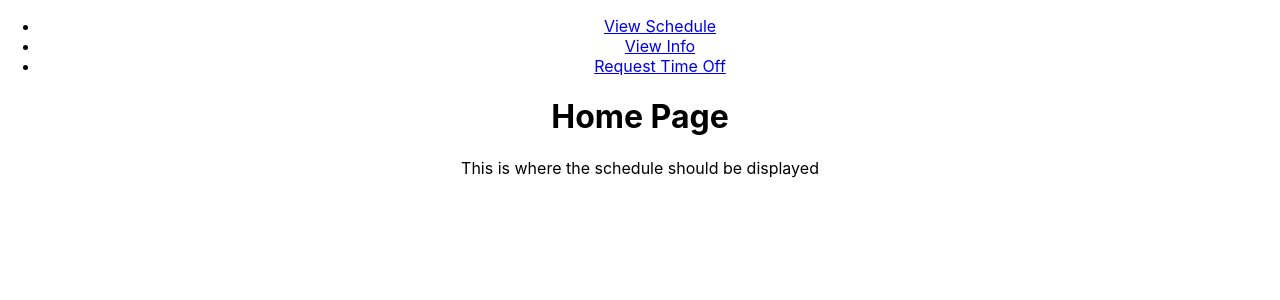
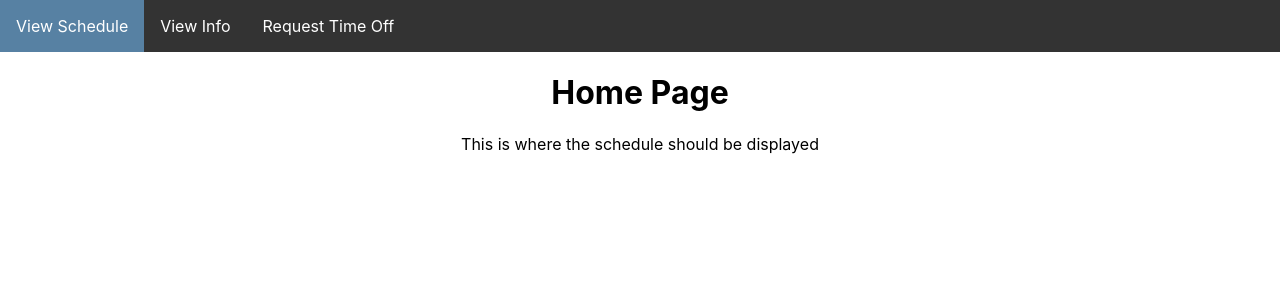
Before and after one commit to LankeyBoard/SimpleSchedule, a React (Create React App) app in the folder employee/: page / in a window 1280 px wide. Shown: the top 300 px of the page. Built offline with nearby package versions, Linux system fonts and the light colour scheme.

Commit message:
Update App.css
basic styling of the menu

```diff
--- a/employee/src/App.css
+++ b/employee/src/App.css
@@ -36,3 +36,27 @@
     transform: rotate(360deg);
   }
 }
+
+ul {
+  list-style-type: none;
+  margin: 0;
+  padding: 0;
+  overflow: hidden;
+  background-color: #333333;
+}
+
+li {
+  float: left;
+}
+
+li a {
+  display: block;
+  color: white;
+  text-align: center;
+  padding: 16px;
+  text-decoration: none;
+}
+
+li a:hover {
+  background-color: #5781a3;
+}
```
